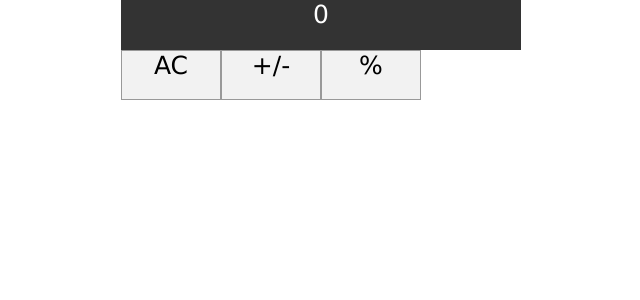
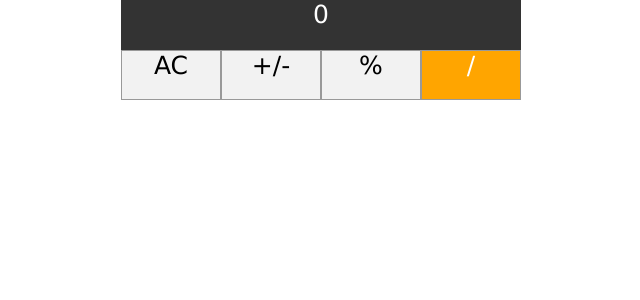
Before and after one commit to Ghazaleh-Graziella/Calculator, a React (Create React App) app: page / in a window 1280 px wide. Shown: the top 300 px of the page, without its empty margins (319-959 px from the left). Built offline with nearby package versions, Linux system fonts and the light colour scheme.

Commit message:
add divide method

```diff
--- a/src/components/cal.jsx
+++ b/src/components/cal.jsx
@@ -4,6 +4,8 @@ import "./cal.scss";
 const Cal = () => {
   //States
   const [current, setCurrent] = useState("");
+  const [operator, setOperator] = useState(null);
+  const [previous, setPrevious] = useState(null);
 
   //AC method
   const clear = () => {
@@ -20,6 +22,11 @@ const Cal = () => {
     setCurrent(`${parseFloat(current) / 100}`);
   };
 
+  //Divide method
+  const divide = () => {
+    setOperator((a, b) => a / b);
+    setPrevious();
+  };
   return (
     <div className="calculator">
       <div className="display">{current || "0"}</div>
@@ -32,6 +39,9 @@ const Cal = () => {
       <div className="btn" onClick={percent}>
         %
       </div>
+      <div className="btn operator" onClick={divide}>
+        /
+      </div>
     </div>
   );
 };
```
